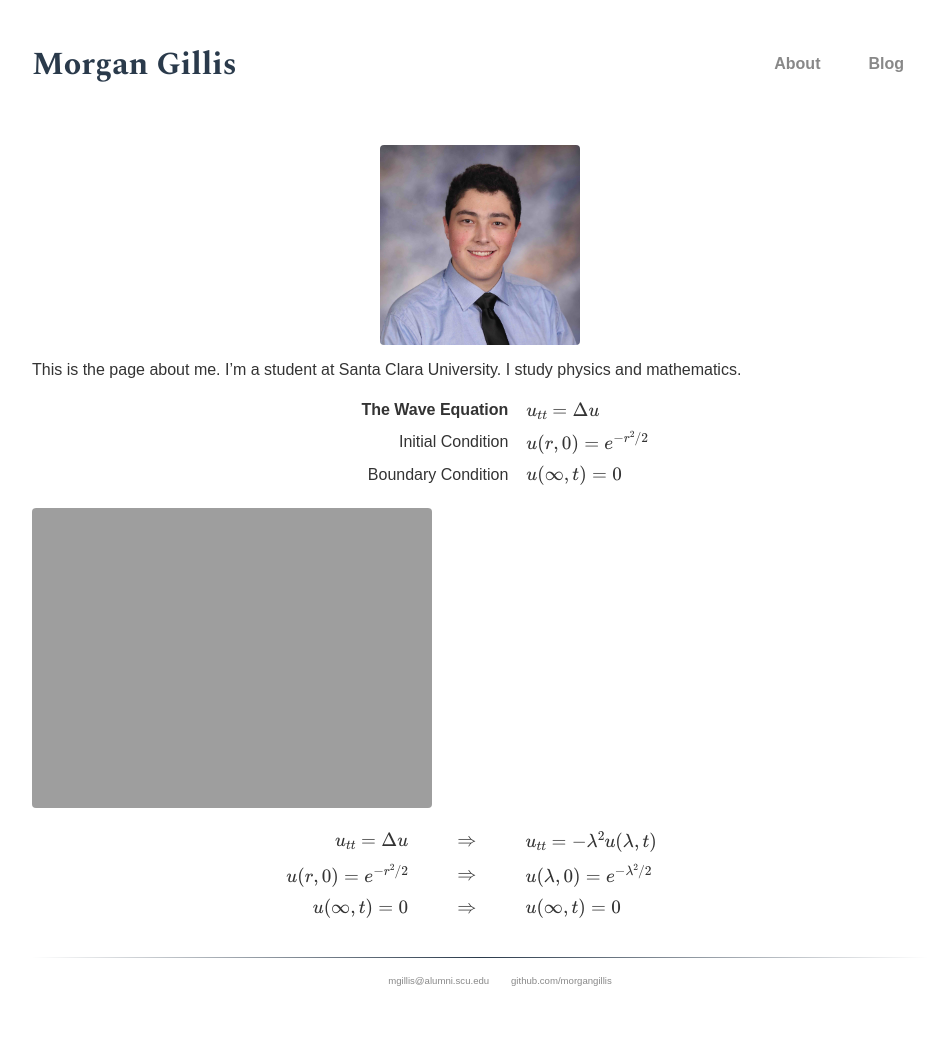
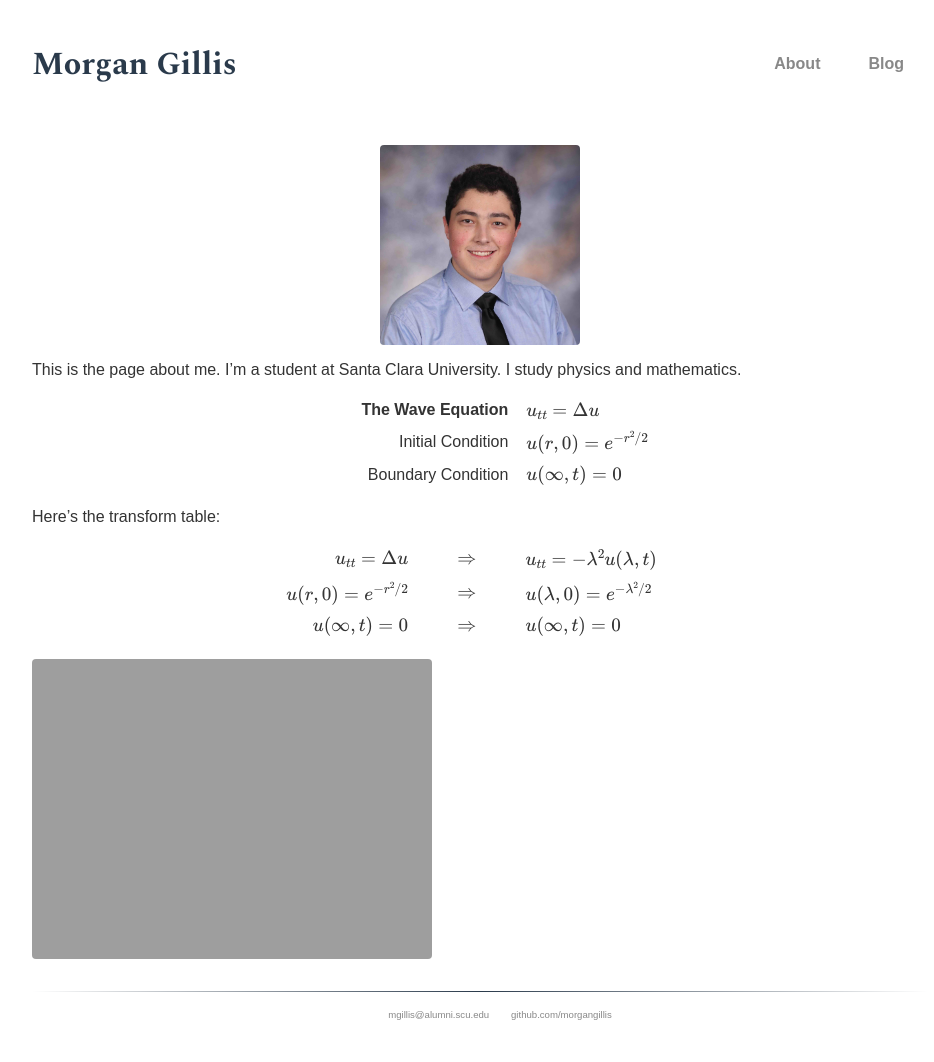
Before and after one commit to morgangillis/morgangillis.github.io, a Jekyll site: the page built from about.md, in a window 1280 px wide. Shown: the whole page, without its empty margins (160-1094 px from the left). Built offline with Jekyll 4.4.1, drawn with Linux system fonts in a browser that asks for light colours; some web fonts are replaced; formulas are drawn with MathJax 3; before the commit the page ends 1028 px from its top, so only the background shows below that.

Commit message:
Update about.md

```diff
--- a/about.md
+++ b/about.md
@@ -13,9 +13,11 @@ This is the page about me. I'm a student at Santa Clara University. I study phys
 |Initial Condition |$u(r,0) = e^{-r^2/2}$|
 |Boundary Condition|$u(\infty,t) = 0$    |
 
-![heat]({{ site.url }}/assets/heat.gif)
+Here's the transform table:
 
 |$u_{tt} = \Delta u$  |$\Rightarrow$|$u_{tt} = -\lambda^2 u(\lambda,t)$|
 |--------------------:|:-----------:|:---------------------------------|
 |$u(r,0) = e^{-r^2/2}$|$\Rightarrow$|$u(\lambda,0) = e^{-\lambda^2/2}$ |
 |$u(\infty,t) = 0$    |$\Rightarrow$|$u(\infty,t) = 0$                 |
+
+![heat]({{ site.url }}/assets/heat.gif)
```
